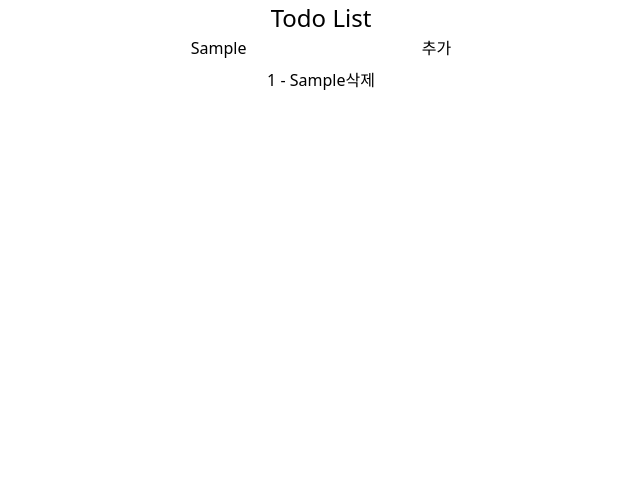
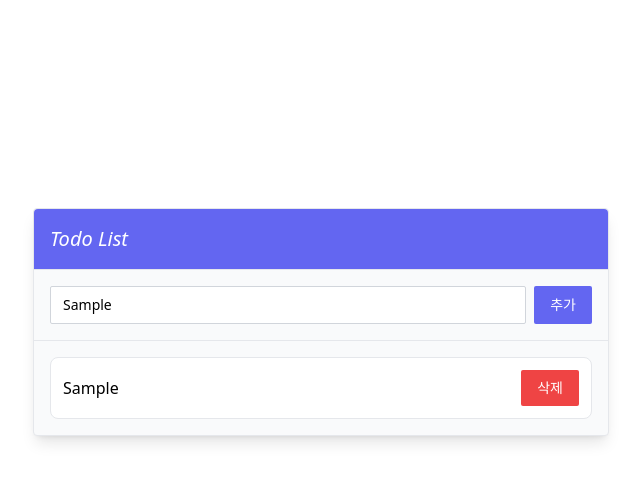
Before and after one commit to initred/redcast-make-todolist-into-vue3, a Vue app: page / in a window 1280 px wide. Both pictures are taken after typing "Sample" into the empty fields and a click on the button "추가". Shown: the top 482 px of the page, without its empty margins (319-959 px from the left). Built offline with nearby package versions, Linux system fonts and the light colour scheme.

Commit message:
5 - style refactor use tailwindcss

```diff
--- a/package.json
+++ b/package.json
@@ -10,6 +10,7 @@
     "vue": "^3.2.16"
   },
   "devDependencies": {
+    "@tailwindcss/forms": "^0.4.0",
     "@vitejs/plugin-vue": "^1.9.3",
     "autoprefixer": "^10.4.1",
     "postcss": "^8.4.5",
--- a/src/App.vue
+++ b/src/App.vue
@@ -1,90 +1,16 @@
 <script>
-import { defineComponent, ref } from "vue";
+import { defineComponent } from "vue";
+import TodoList from "./components/TodoList.vue";
 
 export default defineComponent({
-  setup() {
-    const items = ref([]);
-
-    function add() {
-      console.log("add");
-
-      const todoText = document.getElementById("todo-input").value;
-
-      items.value.push(todoText);
-    }
-
-    function remove(itemsIndex) {
-      console.log("remove");
-
-      items.value.splice(itemsIndex, 1);
-    }
-
-    return {
-      items,
-      add,
-      remove,
-    }
+  components: {
+    TodoList,
   }
 })
 </script>
 
 <template>
-  <div class="todo-list">
-    <h1 class="todo-list-h1">Todo List</h1>
-    <div class="todo-list-add">
-      <input type="text" id="todo-input" placeholder="add items" />
-      <button type="button" @click="add">추가</button>
-    </div>
-    <div class="todo-items">
-      <div v-for="(item, index) in items" :key="index">
-        <div>{{ index + 1 }} - {{ item }}</div>
-        <button type="button" @click="remove">삭제</button>
-      </div>
-    </div>
+  <div class="w-full h-full flex justify-center items-center">
+    <todo-list />
   </div>
 </template>
-
-<style scoped>
-html,
-body,
-#app {
-  width: 100%;
-  height: 100%;
-  margin: 0px;
-  padding: 0px;
-}
-
-#app {
-  font-family: Avenir, Helvetica, Arial, sans-serif;
-  -webkit-font-smoothing: antialiased;
-  -moz-osx-font-smoothing: grayscale;
-}
-
-.todo-list {
-  width: 100%;
-  height: 100%;
-  display: flex;
-  flex-direction: column;
-  justify-content: center;
-  align-items: center;
-}
-
-.todo-list .todo-list-h1 {
-  font-size: 24px;
-}
-
-.todo-list .todo-list-add {
-  display: flex;
-}
-
-.todo-list .todo-items {
-  margin-top: 8px;
-  display: flex;
-  flex-direction: column;
-}
-
-.todo-list .todo-items > * {
-  display: flex;
-  justify-content: space-between;
-}
-</style>
--- a/src/components/TodoList.vue
+++ b/src/components/TodoList.vue
@@ -1,3 +1,75 @@
-<template></template>
+<template>
+  <div class="max-w-xl max-h-96 w-full h-full">
+    <div class="bg-gray-50 border border-gray-200 rounded shadow-lg divide-y divide-gray-200">
+      <div class="bg-indigo-500 text-white p-4 rounded-tl rounded-tr">
+        <h1 class="text-xl italic">Todo List</h1>
+      </div>
+      <div class="flex flex-col p-4">
+        <div class="flex space-x-2">
+          <div class="flex-1">
+            <input
+              class="w-full rounded-sm border-gray-300 text-sm"
+              type="text"
+              id="todo-input"
+              placeholder="add items"
+            />
+          </div>
+          <button
+            class="bg-indigo-500 rounded-sm text-white text-sm px-4"
+            type="button"
+            @click="add"
+          >
+            추가
+          </button>
+        </div>
+      </div>
+      <div
+        v-if="items.length > 0"
+        class="flex flex-col space-y-2 p-4"
+      >
+        <div
+          class="flex items-center justify-between bg-white border border-gray-200 rounded-lg p-3 overflow-hidden"
+          v-for="(item, index) in items"
+          :key="index"
+        >
+          <p class="flex-1 overflow-hidden break-words">{{ item }}</p>
+          <button
+            class="bg-red-500 rounded-sm text-white py-2 px-4 text-sm ml-4" type="button" @click="remove"
+          >
+            삭제
+          </button>
+        </div>
+      </div>
+    </div>
+  </div>
+</template>
 
-<script setup></script>
+<script>
+import { defineComponent, ref } from "vue";
+
+export default defineComponent({
+  setup() {
+    const items = ref([]);
+
+    function add() {
+      console.log("add");
+
+      const todoText = document.getElementById("todo-input").value;
+
+      items.value.push(todoText);
+    }
+
+    function remove(itemsIndex) {
+      console.log("remove");
+
+      items.value.splice(itemsIndex, 1);
+    }
+
+    return {
+      items,
+      add,
+      remove,
+    }
+  }
+})
+</script>
--- a/src/styles/index.css
+++ b/src/styles/index.css
@@ -1 +1,7 @@
-@import './tailwindcss.css'
+@import './tailwindcss.css';
+
+html,
+body,
+#app {
+  @apply w-full h-full antialiased;
+}
--- a/tailwind.config.js
+++ b/tailwind.config.js
@@ -949,5 +949,7 @@ module.exports = {
     'active',
     'disabled',
   ],
-  plugins: [],
+  plugins: [
+    require("@tailwindcss/forms"),
+  ],
 }
```
Also changed, not shown: 1 other file (tests, documents, lock files or other folders).
